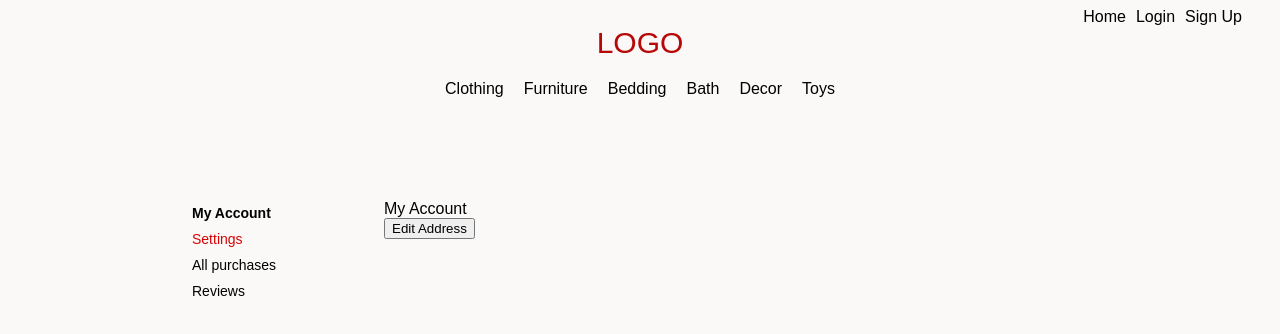
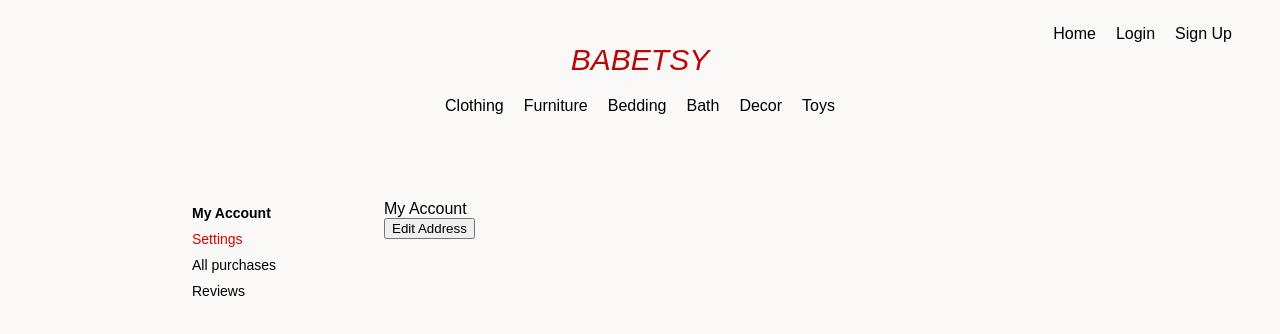
Before and after one commit to xwnnie/babetsy, a React (Create React App) app in the folder react-app/: page /my-account in a window 1280 px wide. Shown: the top 334 px of the page. Built offline with nearby package versions, Linux system fonts and the light colour scheme; no server answers.

Commit message:
more styling

```diff
--- a/react-app/src/App.js
+++ b/react-app/src/App.js
@@ -87,6 +87,9 @@ function App() {
         <Route path="/login" exact={true}>
           <LoginForm />
         </Route>
+        <Route path="/sign-up" exact={true}>
+          <SignUpForm />
+        </Route>
         <ProtectedRoute path="/cart" exact={true} loaded={loaded}>
           <Cart />
         </ProtectedRoute>
--- a/react-app/src/components/AuthNav/index.js
+++ b/react-app/src/components/AuthNav/index.js
@@ -5,13 +5,28 @@ import { NavLink } from 'react-router-dom';
 const NavBar = () => {
   return (
     <div className="my-nav-container">
-      <NavLink to="/" exact={true} activeClassName="active">
+      <NavLink
+        to="/"
+        exact={true}
+        activeClassName="active"
+        className="nav-link-div"
+      >
         Home
       </NavLink>
-      <NavLink to="/login" exact={true} activeClassName="active">
+      <NavLink
+        to="/login"
+        exact={true}
+        activeClassName="active"
+        className="nav-link-div"
+      >
         Login
       </NavLink>
-      <NavLink to="/sign-up" exact={true} activeClassName="active">
+      <NavLink
+        to="/sign-up"
+        exact={true}
+        activeClassName="active"
+        className="nav-link-div"
+      >
         Sign Up
       </NavLink>
     </div>
--- a/react-app/src/components/Cart/Cart.js
+++ b/react-app/src/components/Cart/Cart.js
@@ -62,7 +62,7 @@ function Cart() {
       <div className="cart-container">
         {!cartItems || !cartItems.length ? (
           <div className="cart-no-items-msg">
-            No items in the cart. Start selecting items to purchase.
+           Your shopping bag is empty!
           </div>
         ) : (
           <div className="cart-items-list">
--- a/react-app/src/components/CategoryNav/index.css
+++ b/react-app/src/components/CategoryNav/index.css
@@ -18,4 +18,5 @@
     color:rgb(184, 7, 7);
     cursor: pointer;
     margin-bottom: 10px;
+    font-style: italic;
 }
--- a/react-app/src/components/CategoryNav/index.js
+++ b/react-app/src/components/CategoryNav/index.js
@@ -20,7 +20,7 @@ const CategoryNav = () => {
   }
   return (
     <nav className="logo-category-container">
-      <div onClick={handleOnClick} className="nav-logo">LOGO</div>
+      <div onClick={handleOnClick} className="nav-logo">BABETSY</div>
       {/* <img onClick={handleOnClick} className="nav-logo" src={logo} /> */}
       <div className="category-nav">
         {categories.map((category) => (
--- a/react-app/src/components/MyNav/index.css
+++ b/react-app/src/components/MyNav/index.css
@@ -2,6 +2,19 @@
     display: flex;
     justify-content: flex-end;
     margin-right: 20px;
+    margin-top: 25px;
+}
+
+.nav-icon {
+    font-size: 25px;
+    margin-right: 5px;
+}
+
+.nav-link-div {
+    display: flex;
+    justify-content: flex-end;
+    padding-right: 10px;
+    /* font-weight: 100; */
 }
 
 .my-nav-container a {
@@ -10,16 +23,16 @@
 
 .logout-btn {
     border: none;
-    width: 100%;
-    color: black;
-    padding: 12px 16px;
+    width: fit-content;
+    color: rgb(121, 117, 117);
+    padding: 5px 16px;
     text-decoration: none;
     display: block;
+    cursor: pointer;
 }
 
-.logout-btn:hover {
-    background-color: #ddd;
-    cursor: pointer;
+.logout-btn:active {
+    color: rgb(214, 3, 3);
 }
 
 .dropdown {
@@ -52,3 +65,8 @@
 .dropdown:hover .dropdown-content {
     display: block;
 }
+
+/* .nav-link-text {
+    font-size: 13px;
+    font-weight: 100;
+} */
--- a/react-app/src/components/MyNav/index.js
+++ b/react-app/src/components/MyNav/index.js
@@ -16,24 +16,24 @@ const MyNav = () => {
   return (
     <div className="my-nav-container">
       <div className="dropdown">
-        <Link to={`/my-account`} exact="true" className="dropbtn">
-          My Account
+        <Link to={`/my-account`} exact="true" className="dropbtn nav-link-div">
+          <span class="material-symbols-outlined nav-icon">person</span>
+          <span>My Account</span>
         </Link>
         <div class="dropdown-content">
           <Link to={`/my-account`}>Settings</Link>
           <Link to={`/my-orders`}>Order History</Link>
           <Link to={`/my-reviews`}>Reviews</Link>
-          {/* <Link to={`/my-reviews`}>
-            <LogoutButton />
-          </Link> */}
           <LogoutButton />
         </div>
       </div>
-      <Link to={`/favorites`} exact="true">
-        Favorites
+      <Link to={`/favorites`} exact="true" className="nav-link-div">
+        <span class="material-symbols-outlined nav-icon">favorite</span>
+        <span className="nav-link-text">Favorites</span>
       </Link>
-      <Link to={`/cart`} exact="true">
-        Shopping bag({cartItemsQuantity})
+      <Link to={`/cart`} exact="true" className="nav-link-div">
+        <span class="material-symbols-outlined nav-icon">shopping_bag</span>
+        <span>Shopping bag({cartItemsQuantity})</span>
       </Link>
     </div>
   );
--- a/react-app/src/components/MyReviews/SingleReview.js
+++ b/react-app/src/components/MyReviews/SingleReview.js
@@ -11,7 +11,7 @@ const SingleReview = ({ product }) => {
   reviews = Object.values(reviews);
   let currReview = reviews.filter(
     (review) =>
-      review.author_id === sessionUser.id && review.product_id === product.id
+      review.author_id === sessionUser?.id && review.product_id === product.id
   );
   currReview = currReview[0];
   // console.log(currReview)
--- a/react-app/src/components/OrderHistory/index.css
+++ b/react-app/src/components/OrderHistory/index.css
@@ -7,7 +7,7 @@
 .single-order-container {
     background-color: white;
     margin-bottom: 10px;
-    padding: 15px 10px;
+    padding: 25px 20px;
 
     position: relative;
 }
--- a/react-app/src/components/auth/LogoutButton.js
+++ b/react-app/src/components/auth/LogoutButton.js
@@ -8,7 +8,7 @@ const LogoutButton = () => {
     await dispatch(logout());
   };
 
-  return <button onClick={onLogout} className="logout-btn">Logout</button>;
+  return <button onClick={onLogout} className="logout-btn"><span>Logout</span></button>;
 };
 
 export default LogoutButton;
```
